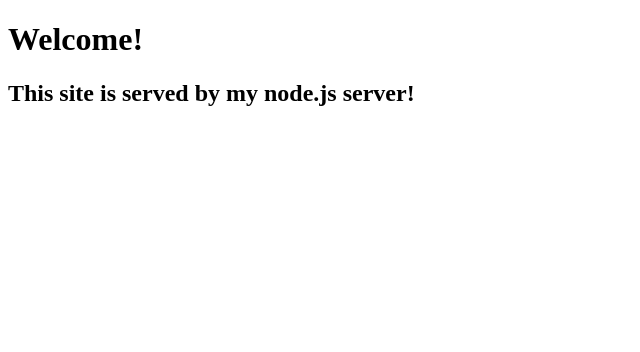
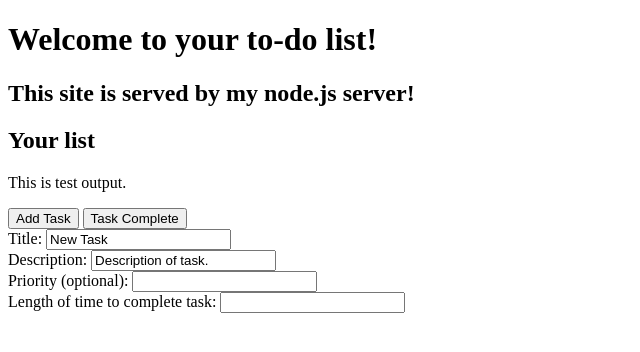
Before and after one commit to nortonstudios/to-do-app, a website: page to-do-server/web-io.html in a window 1280 px wide. Shown: the whole page, without its empty margins (0-640 px from the left). Drawn offline with Linux system fonts and the light colour scheme.

Commit message:
Basic html UI

```diff
--- a/to-do-server/web-io.html
+++ b/to-do-server/web-io.html
@@ -1,10 +1,39 @@
 <!DOCTYPE html>
 <html>
     <head>
-        <title>node.js Served Website</title>
+        <title>To-do List</title>
+        <!--<link rel = "stylesheet" type = "text/css" href = "../style/styel.css"/> -->
     </head>
     <body>
-        <h1>Welcome!</h1>
+        <h1>Welcome to your to-do list!</h1>
         <h2>This site is served by my node.js server!</h2>
+
+        <main>
+            <div id = "displayContainer">
+                <div id = "listContainer">
+                    <h2>Your list</h2>
+                    <p>This is test output.</p>
+                </div>
+                <div id = "controls">
+                    <button type="button" id="submit">Add Task</button>
+                    <button type="button" id="remove">Task Complete</button>
+                </div>
+                <div id = "newTaskFields">
+                    <form>
+                        <label for = "taskTitle">Title:</label>
+                        <input type = "text" id = "taskTitle" name = "taskTitle" value = "New Task">
+                        <br>
+                        <label for = "taskDesc">Description:</label>
+                        <input type = "text" id = "taskDesc" name = "taskDesc" value = "Description of task.">
+                        <br>
+                        <label for = "priority">Priority (optional):</label>
+                        <input type = "text" id = "priority" name = "priority">
+                        <br>
+                        <label for = "taskEst">Length of time to complete task:</label>
+                        <input type = "text" id = "taskEst" name = "taskEst">
+                    </form>
+                </div>
+            </div>
+        </main>
     </body>
 </html>
```
